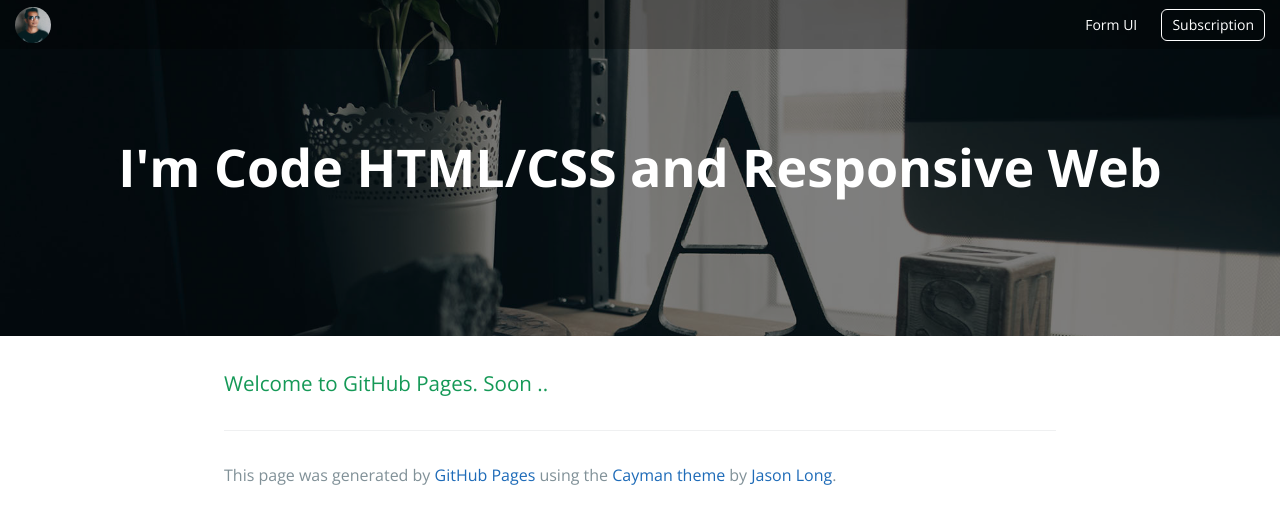
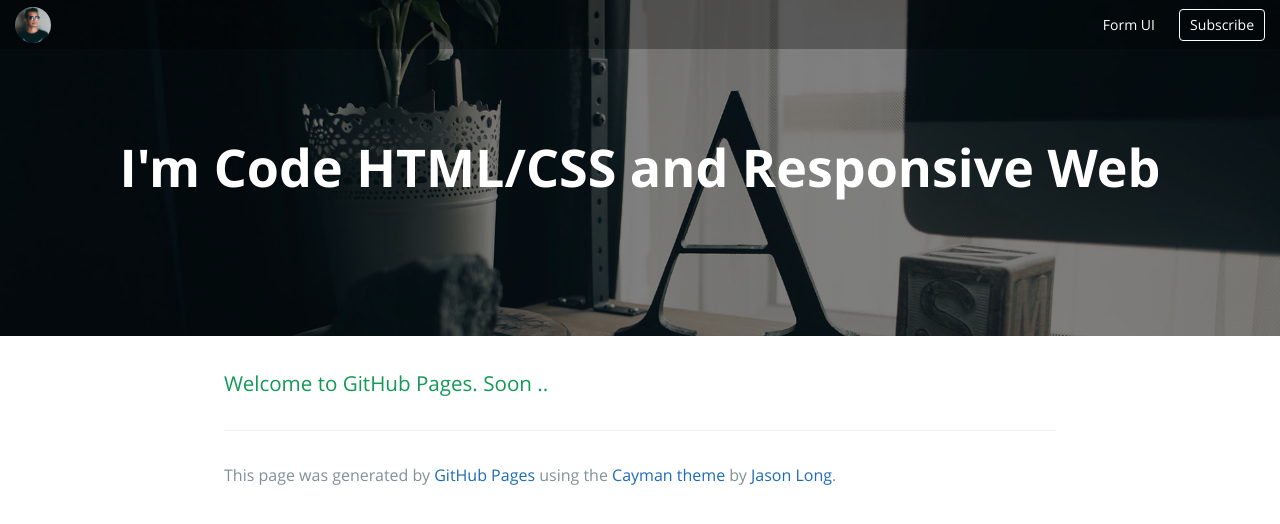
Before and after one commit to kulachat/portfolio, a PHP site: page /index.html in a window 1280 px wide. Shown: the top 524 px of the page. Run offline with PHP 8.4, Linux system fonts and the light colour scheme.

Commit message:
Add favicon and include fonts

```diff
--- a/css/style.css
+++ b/css/style.css
@@ -1,3 +1,101 @@
+/* cyrillic-ext */
+@font-face {
+  font-family: 'Open Sans';
+  font-style: normal;
+  font-weight: 400;
+  src: local("Open Sans"), local("OpenSans"), url(https://fonts.gstatic.com/s/opensans/v13/K88pR3goAWT7BTt32Z01m4X0hVgzZQUfRDuZrPvH3D8.woff2) format("woff2");
+  unicode-range: U+0460-052F, U+20B4, U+2DE0-2DFF, U+A640-A69F; }
+/* cyrillic */
+@font-face {
+  font-family: 'Open Sans';
+  font-style: normal;
+  font-weight: 400;
+  src: local("Open Sans"), local("OpenSans"), url(https://fonts.gstatic.com/s/opensans/v13/RjgO7rYTmqiVp7vzi-Q5UYX0hVgzZQUfRDuZrPvH3D8.woff2) format("woff2");
+  unicode-range: U+0400-045F, U+0490-0491, U+04B0-04B1, U+2116; }
+/* greek-ext */
+@font-face {
+  font-family: 'Open Sans';
+  font-style: normal;
+  font-weight: 400;
+  src: local("Open Sans"), local("OpenSans"), url(https://fonts.gstatic.com/s/opensans/v13/LWCjsQkB6EMdfHrEVqA1KYX0hVgzZQUfRDuZrPvH3D8.woff2) format("woff2");
+  unicode-range: U+1F00-1FFF; }
+/* greek */
+@font-face {
+  font-family: 'Open Sans';
+  font-style: normal;
+  font-weight: 400;
+  src: local("Open Sans"), local("OpenSans"), url(https://fonts.gstatic.com/s/opensans/v13/xozscpT2726on7jbcb_pAoX0hVgzZQUfRDuZrPvH3D8.woff2) format("woff2");
+  unicode-range: U+0370-03FF; }
+/* vietnamese */
+@font-face {
+  font-family: 'Open Sans';
+  font-style: normal;
+  font-weight: 400;
+  src: local("Open Sans"), local("OpenSans"), url(https://fonts.gstatic.com/s/opensans/v13/59ZRklaO5bWGqF5A9baEEYX0hVgzZQUfRDuZrPvH3D8.woff2) format("woff2");
+  unicode-range: U+0102-0103, U+1EA0-1EF1, U+20AB; }
+/* latin-ext */
+@font-face {
+  font-family: 'Open Sans';
+  font-style: normal;
+  font-weight: 400;
+  src: local("Open Sans"), local("OpenSans"), url(https://fonts.gstatic.com/s/opensans/v13/u-WUoqrET9fUeobQW7jkRYX0hVgzZQUfRDuZrPvH3D8.woff2) format("woff2");
+  unicode-range: U+0100-024F, U+1E00-1EFF, U+20A0-20AB, U+20AD-20CF, U+2C60-2C7F, U+A720-A7FF; }
+/* latin */
+@font-face {
+  font-family: 'Open Sans';
+  font-style: normal;
+  font-weight: 400;
+  src: local("Open Sans"), local("OpenSans"), url(https://fonts.gstatic.com/s/opensans/v13/cJZKeOuBrn4kERxqtaUH3ZBw1xU1rKptJj_0jans920.woff2) format("woff2");
+  unicode-range: U+0000-00FF, U+0131, U+0152-0153, U+02C6, U+02DA, U+02DC, U+2000-206F, U+2074, U+20AC, U+2212, U+2215, U+E0FF, U+EFFD, U+F000; }
+/* cyrillic-ext */
+@font-face {
+  font-family: 'Open Sans';
+  font-style: normal;
+  font-weight: 700;
+  src: local("Open Sans Bold"), local("OpenSans-Bold"), url(https://fonts.gstatic.com/s/opensans/v13/k3k702ZOKiLJc3WVjuplzA7aC6SjiAOpAWOKfJDfVRY.woff2) format("woff2");
+  unicode-range: U+0460-052F, U+20B4, U+2DE0-2DFF, U+A640-A69F; }
+/* cyrillic */
+@font-face {
+  font-family: 'Open Sans';
+  font-style: normal;
+  font-weight: 700;
+  src: local("Open Sans Bold"), local("OpenSans-Bold"), url(https://fonts.gstatic.com/s/opensans/v13/k3k702ZOKiLJc3WVjuplzBdwxCXfZpKo5kWAx_74bHs.woff2) format("woff2");
+  unicode-range: U+0400-045F, U+0490-0491, U+04B0-04B1, U+2116; }
+/* greek-ext */
+@font-face {
+  font-family: 'Open Sans';
+  font-style: normal;
+  font-weight: 700;
+  src: local("Open Sans Bold"), local("OpenSans-Bold"), url(https://fonts.gstatic.com/s/opensans/v13/k3k702ZOKiLJc3WVjuplzJ6vnaPZw6nYDxM4SVEMFKg.woff2) format("woff2");
+  unicode-range: U+1F00-1FFF; }
+/* greek */
+@font-face {
+  font-family: 'Open Sans';
+  font-style: normal;
+  font-weight: 700;
+  src: local("Open Sans Bold"), local("OpenSans-Bold"), url(https://fonts.gstatic.com/s/opensans/v13/k3k702ZOKiLJc3WVjuplzPy1_HTwRwgtl1cPga3Fy3Y.woff2) format("woff2");
+  unicode-range: U+0370-03FF; }
+/* vietnamese */
+@font-face {
+  font-family: 'Open Sans';
+  font-style: normal;
+  font-weight: 700;
+  src: local("Open Sans Bold"), local("OpenSans-Bold"), url(https://fonts.gstatic.com/s/opensans/v13/k3k702ZOKiLJc3WVjuplzPgrLsWo7Jk1KvZser0olKY.woff2) format("woff2");
+  unicode-range: U+0102-0103, U+1EA0-1EF1, U+20AB; }
+/* latin-ext */
+@font-face {
+  font-family: 'Open Sans';
+  font-style: normal;
+  font-weight: 700;
+  src: local("Open Sans Bold"), local("OpenSans-Bold"), url(https://fonts.gstatic.com/s/opensans/v13/k3k702ZOKiLJc3WVjuplzIjoYw3YTyktCCer_ilOlhE.woff2) format("woff2");
+  unicode-range: U+0100-024F, U+1E00-1EFF, U+20A0-20AB, U+20AD-20CF, U+2C60-2C7F, U+A720-A7FF; }
+/* latin */
+@font-face {
+  font-family: 'Open Sans';
+  font-style: normal;
+  font-weight: 700;
+  src: local("Open Sans Bold"), local("OpenSans-Bold"), url(https://fonts.gstatic.com/s/opensans/v13/k3k702ZOKiLJc3WVjuplzBampu5_7CjHW5spxoeN3Vs.woff2) format("woff2");
+  unicode-range: U+0000-00FF, U+0131, U+0152-0153, U+02C6, U+02DA, U+02DC, U+2000-206F, U+2074, U+20AC, U+2212, U+2215, U+E0FF, U+EFFD, U+F000; }
 .main-menu {
   background-color: rgba(0, 0, 0, 0.3);
   width: 100%;
@@ -33,7 +131,7 @@
     height: 36px; }
 
 #subscribe {
-  border-radius: 6px;
+  border-radius: 4px;
   border: 1px solid #fff;
   line-height: 20px;
   padding: 5px 10px; }
--- a/index.html
+++ b/index.html
@@ -2,12 +2,12 @@
 <html lang="en-us">
   <head>
     <meta charset="UTF-8">
-    <title>Kulachat.GitHub.io by kulachat</title>
+    <title>Kulachat.GitHub.io</title>
     <meta name="viewport" content="width=device-width, initial-scale=1">
     <link rel="stylesheet" type="text/css" href="stylesheets/normalize.css" media="screen">
-    <link href='https://fonts.googleapis.com/css?family=Open+Sans:400,700' rel='stylesheet' type='text/css'>
     <link rel="stylesheet" type="text/css" href="stylesheets/stylesheet.css" media="screen">
     <link rel="stylesheet" type="text/css" href="stylesheets/github-light.css" media="screen">
+    <link rel="icon" href="img/profile/favicon.png" />
     <link href="./css/style.css" rel="stylesheet" />
   </head>
   <body>
@@ -16,7 +16,7 @@
       <nav role="navigation">
         <ul>
           <li role="presentation"><a href="http://kulachat.github.io/UIForms">Form UI</a></li>
-          <li role="presentation"><a href="#" id="subscribe">Subscription</a></li>
+          <li role="presentation"><a href="#" id="subscribe">Subscribe</a></li>
         </ul>
       </nav>
     </div>
@@ -25,9 +25,7 @@
     </div>
 
     <section class="main-content">
-      <h3>
-        <a id="welcome-to-github-pages" class="anchor" href="#welcome-to-github-pages" aria-hidden="true"><span class="octicon octicon-link"></span></a>Welcome to GitHub Pages. Soon .. </h3>
-      <h3>
+      <h3>Welcome to GitHub Pages. Soon ..</h3>
 
       <footer class="site-footer">
         <span class="site-footer-credits">This page was generated by <a href="https://pages.github.com">GitHub Pages</a> using the <a href="https://github.com/jasonlong/cayman-theme">Cayman theme</a> by <a href="https://twitter.com/jasonlong">Jason Long</a>.</span>
--- /dev/null
+++ b/sass/components/_fonts.scss
@@ -0,0 +1,112 @@
+/* cyrillic-ext */
+@font-face {
+  font-family: 'Open Sans';
+  font-style: normal;
+  font-weight: 400;
+  src: local('Open Sans'), local('OpenSans'), url(https://fonts.gstatic.com/s/opensans/v13/K88pR3goAWT7BTt32Z01m4X0hVgzZQUfRDuZrPvH3D8.woff2) format('woff2');
+  unicode-range: U+0460-052F, U+20B4, U+2DE0-2DFF, U+A640-A69F;
+}
+/* cyrillic */
+@font-face {
+  font-family: 'Open Sans';
+  font-style: normal;
+  font-weight: 400;
+  src: local('Open Sans'), local('OpenSans'), url(https://fonts.gstatic.com/s/opensans/v13/RjgO7rYTmqiVp7vzi-Q5UYX0hVgzZQUfRDuZrPvH3D8.woff2) format('woff2');
+  unicode-range: U+0400-045F, U+0490-0491, U+04B0-04B1, U+2116;
+}
+/* greek-ext */
+@font-face {
+  font-family: 'Open Sans';
+  font-style: normal;
+  font-weight: 400;
+  src: local('Open Sans'), local('OpenSans'), url(https://fonts.gstatic.com/s/opensans/v13/LWCjsQkB6EMdfHrEVqA1KYX0hVgzZQUfRDuZrPvH3D8.woff2) format('woff2');
+  unicode-range: U+1F00-1FFF;
+}
+/* greek */
+@font-face {
+  font-family: 'Open Sans';
+  font-style: normal;
+  font-weight: 400;
+  src: local('Open Sans'), local('OpenSans'), url(https://fonts.gstatic.com/s/opensans/v13/xozscpT2726on7jbcb_pAoX0hVgzZQUfRDuZrPvH3D8.woff2) format('woff2');
+  unicode-range: U+0370-03FF;
+}
+/* vietnamese */
+@font-face {
+  font-family: 'Open Sans';
+  font-style: normal;
+  font-weight: 400;
+  src: local('Open Sans'), local('OpenSans'), url(https://fonts.gstatic.com/s/opensans/v13/59ZRklaO5bWGqF5A9baEEYX0hVgzZQUfRDuZrPvH3D8.woff2) format('woff2');
+  unicode-range: U+0102-0103, U+1EA0-1EF1, U+20AB;
+}
+/* latin-ext */
+@font-face {
+  font-family: 'Open Sans';
+  font-style: normal;
+  font-weight: 400;
+  src: local('Open Sans'), local('OpenSans'), url(https://fonts.gstatic.com/s/opensans/v13/u-WUoqrET9fUeobQW7jkRYX0hVgzZQUfRDuZrPvH3D8.woff2) format('woff2');
+  unicode-range: U+0100-024F, U+1E00-1EFF, U+20A0-20AB, U+20AD-20CF, U+2C60-2C7F, U+A720-A7FF;
+}
+/* latin */
+@font-face {
+  font-family: 'Open Sans';
+  font-style: normal;
+  font-weight: 400;
+  src: local('Open Sans'), local('OpenSans'), url(https://fonts.gstatic.com/s/opensans/v13/cJZKeOuBrn4kERxqtaUH3ZBw1xU1rKptJj_0jans920.woff2) format('woff2');
+  unicode-range: U+0000-00FF, U+0131, U+0152-0153, U+02C6, U+02DA, U+02DC, U+2000-206F, U+2074, U+20AC, U+2212, U+2215, U+E0FF, U+EFFD, U+F000;
+}
+/* cyrillic-ext */
+@font-face {
+  font-family: 'Open Sans';
+  font-style: normal;
+  font-weight: 700;
+  src: local('Open Sans Bold'), local('OpenSans-Bold'), url(https://fonts.gstatic.com/s/opensans/v13/k3k702ZOKiLJc3WVjuplzA7aC6SjiAOpAWOKfJDfVRY.woff2) format('woff2');
+  unicode-range: U+0460-052F, U+20B4, U+2DE0-2DFF, U+A640-A69F;
+}
+/* cyrillic */
+@font-face {
+  font-family: 'Open Sans';
+  font-style: normal;
+  font-weight: 700;
+  src: local('Open Sans Bold'), local('OpenSans-Bold'), url(https://fonts.gstatic.com/s/opensans/v13/k3k702ZOKiLJc3WVjuplzBdwxCXfZpKo5kWAx_74bHs.woff2) format('woff2');
+  unicode-range: U+0400-045F, U+0490-0491, U+04B0-04B1, U+2116;
+}
+/* greek-ext */
+@font-face {
+  font-family: 'Open Sans';
+  font-style: normal;
+  font-weight: 700;
+  src: local('Open Sans Bold'), local('OpenSans-Bold'), url(https://fonts.gstatic.com/s/opensans/v13/k3k702ZOKiLJc3WVjuplzJ6vnaPZw6nYDxM4SVEMFKg.woff2) format('woff2');
+  unicode-range: U+1F00-1FFF;
+}
+/* greek */
+@font-face {
+  font-family: 'Open Sans';
+  font-style: normal;
+  font-weight: 700;
+  src: local('Open Sans Bold'), local('OpenSans-Bold'), url(https://fonts.gstatic.com/s/opensans/v13/k3k702ZOKiLJc3WVjuplzPy1_HTwRwgtl1cPga3Fy3Y.woff2) format('woff2');
+  unicode-range: U+0370-03FF;
+}
+/* vietnamese */
+@font-face {
+  font-family: 'Open Sans';
+  font-style: normal;
+  font-weight: 700;
+  src: local('Open Sans Bold'), local('OpenSans-Bold'), url(https://fonts.gstatic.com/s/opensans/v13/k3k702ZOKiLJc3WVjuplzPgrLsWo7Jk1KvZser0olKY.woff2) format('woff2');
+  unicode-range: U+0102-0103, U+1EA0-1EF1, U+20AB;
+}
+/* latin-ext */
+@font-face {
+  font-family: 'Open Sans';
+  font-style: normal;
+  font-weight: 700;
+  src: local('Open Sans Bold'), local('OpenSans-Bold'), url(https://fonts.gstatic.com/s/opensans/v13/k3k702ZOKiLJc3WVjuplzIjoYw3YTyktCCer_ilOlhE.woff2) format('woff2');
+  unicode-range: U+0100-024F, U+1E00-1EFF, U+20A0-20AB, U+20AD-20CF, U+2C60-2C7F, U+A720-A7FF;
+}
+/* latin */
+@font-face {
+  font-family: 'Open Sans';
+  font-style: normal;
+  font-weight: 700;
+  src: local('Open Sans Bold'), local('OpenSans-Bold'), url(https://fonts.gstatic.com/s/opensans/v13/k3k702ZOKiLJc3WVjuplzBampu5_7CjHW5spxoeN3Vs.woff2) format('woff2');
+  unicode-range: U+0000-00FF, U+0131, U+0152-0153, U+02C6, U+02DA, U+02DC, U+2000-206F, U+2074, U+20AC, U+2212, U+2215, U+E0FF, U+EFFD, U+F000;
+}
--- a/sass/components/_layout.scss
+++ b/sass/components/_layout.scss
@@ -40,7 +40,7 @@
 }
 
 #subscribe {
-  border-radius: 6px;
+  border-radius: 4px;
   border: 1px solid #fff;
   line-height: 20px;
   padding: 5px 10px;
--- a/sass/style.scss
+++ b/sass/style.scss
@@ -1 +1,2 @@
+@import 'components/fonts';
 @import 'components/layout';
```
Also changed, not shown: img/profile/favicon.png (added), 1 other file.
